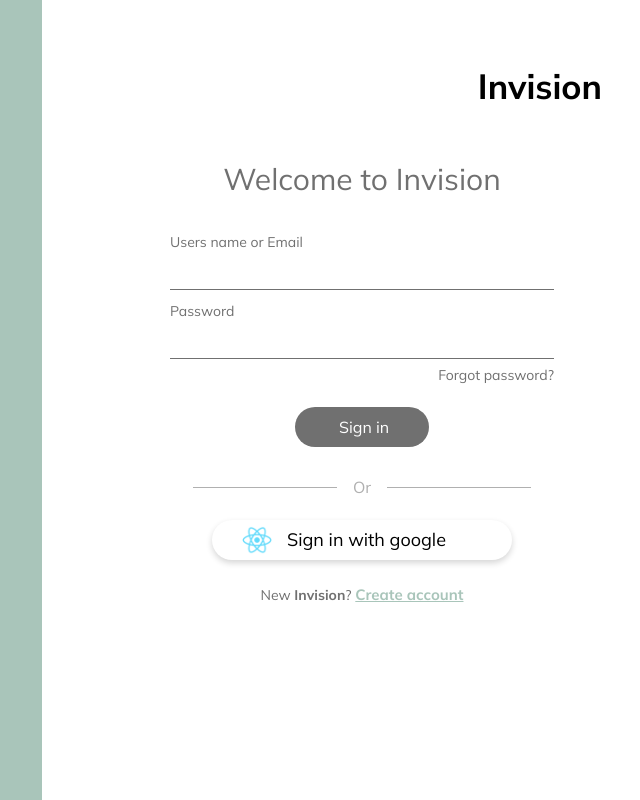
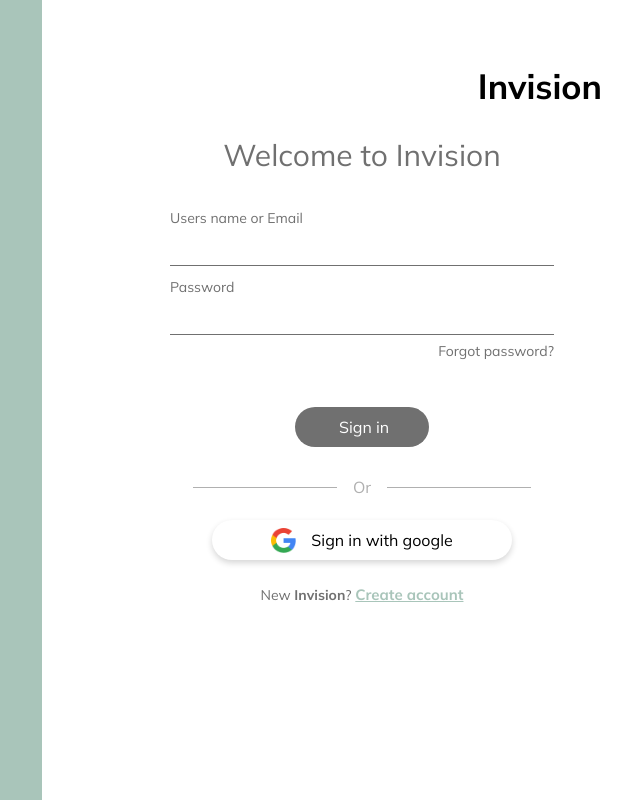
Before and after one commit to italonabuco/coding-challenge, a React (Create React App) app: page / in a window 1280 px wide. Shown: the whole page, without its empty margins (598-1238 px from the left). Built offline with nearby package versions, Linux system fonts and the light colour scheme.

Commit message:
Adding google logo, fixing styles and adding onClick functions

```diff
--- a/src/components/InteractiveArea/FlowManager/CustomForm/index.js
+++ b/src/components/InteractiveArea/FlowManager/CustomForm/index.js
@@ -49,14 +49,22 @@
 
     if (Object.keys(newErrors).length > 0) {
       this.setState({ errors: newErrors, isFormInvalid: true });
+      return false;
     } else {
       this.setState({ errors: {}, isFormInvalid: false });
+      return true;
     }
   };
 
   handleSubmit = (event) => {
     event.preventDefault();
-    this.validate();
+    if (this.validate()) {
+      if (this.props.isSignIn) {
+        alert('Execute: Sign In');
+      } else {
+        alert('Execute: Sign up');
+      }
+    }
   };
 
   handleInputChange = (name, value) => this.setState({ [name]: value });
@@ -72,7 +80,9 @@
             type="text"
             label="Full Name"
             value={name}
-            onChange={(event) => this.handleInputChange('name', event.target.value)}
+            onChange={(event) =>
+              this.handleInputChange('name', event.target.value)
+            }
             className=""
             invalid={errors.name}
           />
@@ -81,7 +91,9 @@
           type="text"
           label="Users name or Email"
           value={user}
-          onChange={(event) => this.handleInputChange('user', event.target.value)}
+          onChange={(event) =>
+            this.handleInputChange('user', event.target.value)
+          }
           className=""
           invalid={errors.user || errors.email}
           invalidText={errors.email && 'Enter valid email address'}
@@ -90,17 +102,24 @@
           type="password"
           label={isSignIn ? 'Password' : 'Create Password'}
           value={password}
-          onChange={(event) => this.handleInputChange('password', event.target.value)}
+          onChange={(event) =>
+            this.handleInputChange('password', event.target.value)
+          }
           className=""
           invalid={errors.password}
         />
         {isSignIn && (
           <div className="d-flex justify-content-end">
-            <div className="in-form-link mb-4">Forgot password?</div>
+            <div
+              className="in-form-link"
+              onClick={() => alert('Forgot Password?')}
+            >
+              Forgot password?
+            </div>
           </div>
         )}
 
-        <div className="d-flex justify-content-center">
+        <div className="d-flex justify-content-center mt-3 mt-md-5">
           <input type="submit" value={isSignIn ? ' Sign in' : 'Sign up'} />
         </div>
       </form>
--- a/src/components/InteractiveArea/FlowManager/FlowManager.scss
+++ b/src/components/InteractiveArea/FlowManager/FlowManager.scss
@@ -20,5 +20,5 @@
 }
 
 .social-media-btn-text {
-  @include fontSizeHeightColor(18px, 22px, $black-color);
+  @include fontSizeHeightColor(16px, 20px, $black-color);
 }
--- a/src/components/InteractiveArea/FlowManager/FooterContent/index.js
+++ b/src/components/InteractiveArea/FlowManager/FooterContent/index.js
@@ -10,7 +10,7 @@
           By signing up, you agree to <strong>Invision</strong>
         </div>
         <div className="terms-text">
-          <span className="footer-link">Terms of Conditions</span> and <span className="footer-link">Privacy policy</span>
+          <span className="footer-link"  onClick={() => alert('Terms of Conditions')}>Terms of Conditions</span> and <span className="footer-link"  onClick={() => alert('Privacy policy')}>Privacy policy</span>
         </div>
         <div className="mt-4">
           Already on <strong>Invision</strong>?{' '}
--- a/src/components/InteractiveArea/FlowManager/index.js
+++ b/src/components/InteractiveArea/FlowManager/index.js
@@ -1,7 +1,7 @@
 import React, { useState, useRef } from 'react';
 import './FlowManager.scss';
 import SocialMediaButton from '../../SocialMediaButton';
-import img from '../../../assets/img/logo512.png';
+import GoogleLogo from '../../../assets/img/google_logo.png';
 import FooterContent from './FooterContent';
 import CustomForm from './CustomForm';
 
@@ -14,18 +14,26 @@
     customFormRef.current.resetForm();
   };
 
+  const googleButtonClick = (isSignIn) => {
+    if (isSignIn) {
+      alert('Execute: Google Sign In');
+    } else {
+      alert('Execute: Google Sign Up');
+    }
+  };
+
   return (
-    <div className="flow-manager d-flex flex-column align-items-center pt-5">
+    <div className="flow-manager d-flex flex-column align-items-center pt-4">
       <div className="flow-title mb-3">
         {isSignIn ? 'Welcome to Invision' : 'Getting Started'}
       </div>
-      <CustomForm isSignIn={isSignIn} ref={customFormRef}/>
+      <CustomForm isSignIn={isSignIn} ref={customFormRef} />
       <div className="option-divider d-flex align-items-center justify-content-center mt-3 mb-4">
         <div className="divider-line"></div>
         <div className="divider-text px-3">Or</div>
         <div className="divider-line"></div>
       </div>
-      <SocialMediaButton src={img} onClick={() => {}}>
+      <SocialMediaButton src={GoogleLogo} onClick={() => googleButtonClick(isSignIn)}>
         <div className={'social-media-btn-text'}>
           {isSignIn ? 'Sign in with google' : 'Sign up with google'}
         </div>
--- a/src/components/InteractiveArea/InteractiveArea.scss
+++ b/src/components/InteractiveArea/InteractiveArea.scss
@@ -3,7 +3,7 @@
 .interactive-area {
   background-color: $white-color;
   font-family: $primary-font;
-  margin: 4rem 5rem 50px;
+  margin: 4rem 5rem 0px;
   .brand-name {
     width: 100%;
     text-align: right;
--- a/src/components/SocialMediaButton/SocialMediaButton.scss
+++ b/src/components/SocialMediaButton/SocialMediaButton.scss
@@ -7,13 +7,15 @@
   padding: 0px 30px;
   border-radius: 25px;
   box-shadow: 0px 3px 6px lighten($light-grey-color, 15%);
+  display: flex;
+  justify-content: center;
   &:hover{
       cursor: pointer;
       background-color: darken($white-color, 2%);
   }
   img {
-    height: 30px;
-    width: 30px;
+    height: 25px;
+    width: 25px;
     margin-right: 15px;
   }
 }
```
Also changed, not shown: src/assets/img/google_logo.png (added), src/assets/img/logo512.png (deleted).
